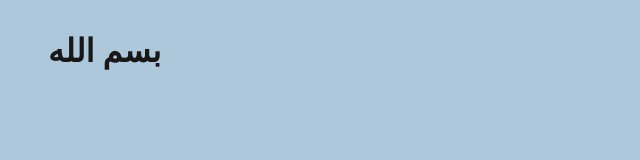
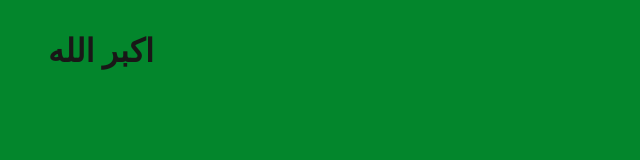
Before and after one commit to eslam281/myp, a plain HTML site: page index.html in a window 1280 px wide. Shown: the whole page, without its empty margins (0-640 px from the left). Drawn offline with Linux system fonts and the light colour scheme.

Commit message:
changing stylr for the title

```diff
--- a/index.html
+++ b/index.html
@@ -12,7 +12,7 @@
 
   <body>
 
-   <h1> <blockquote>بسم الله</blockquote></h1>
+   <h1> <blockquote>اكبر  الله </blockquote></h1>
 
      <script src="app.js" ></script>
   </body>
--- a/style.css
+++ b/style.css
@@ -2,5 +2,5 @@ h1{
     color:rgb(25, 23, 23);
 }
 body{
-    background-color: rgb(174, 200, 219);
+    background-color: rgb(3, 134, 44);
 }
```
